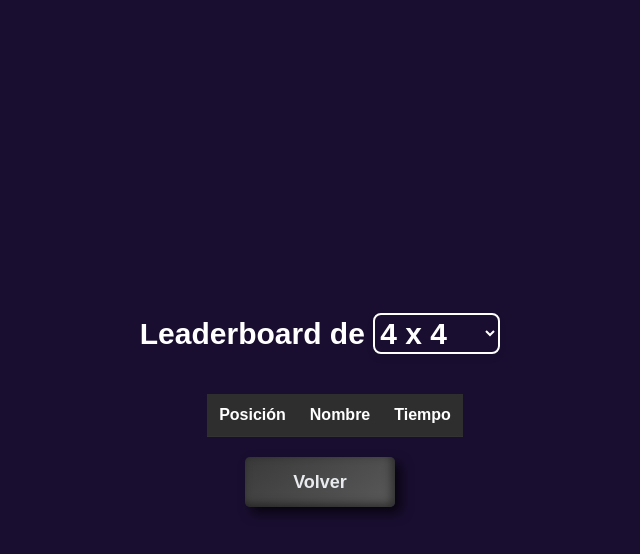
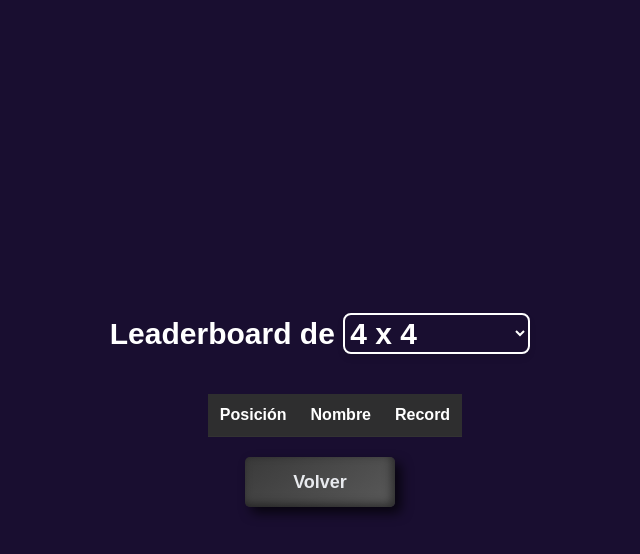
Before and after one commit to Nickdiaz14/Binary-Puzzle, a Flask app: page /leaderboards in a window 1280 px wide. Shown: the top 554 px of the page, without its empty margins (320-960 px from the left). Run offline with Flask 3, Linux system fonts and the light colour scheme; data that the repository does not hold is empty; some libraries are stand-ins or nearby versions.

Commit message:
Added timetrial top

```diff
--- a/templates/leaderboard.html
+++ b/templates/leaderboard.html
@@ -363,7 +363,7 @@
                 <tr>
                     <th>Posición</th>
                     <th>Nombre</th>
-                    <th>Tiempo</th>
+                    <th>Record</th>
                 </tr>
             `;
 
--- a/templates/leaderboards.html
+++ b/templates/leaderboards.html
@@ -87,6 +87,7 @@
                 <option value="6">6 x 6</option>
                 <option value="8">8 x 8</option>
                 <option value="10">10 x 10</option>
+                <option value="Contrareloj">Contrareloj</option>
             </select>
         </div>
         <div id="leaderboard" style="text-align: center;margin-top: 20px;margin-left: 30px"></div>
@@ -99,14 +100,14 @@
                 let leaderboardDiv = document.getElementById('leaderboard');
                 leaderboardDiv.innerHTML = '';
                 let table = document.createElement('table');
-                let n = parseInt(document.getElementById('matrix-size').value);
+                let n = document.getElementById('matrix-size').value;
 
                 // Crear encabezados de la tabla
                 table.innerHTML = `
                     <tr>
                         <th>Posición</th>
                         <th>Nombre</th>
-                        <th>Tiempo</th>
+                        <th>Record</th>
                     </tr>
                 `;
 
```
